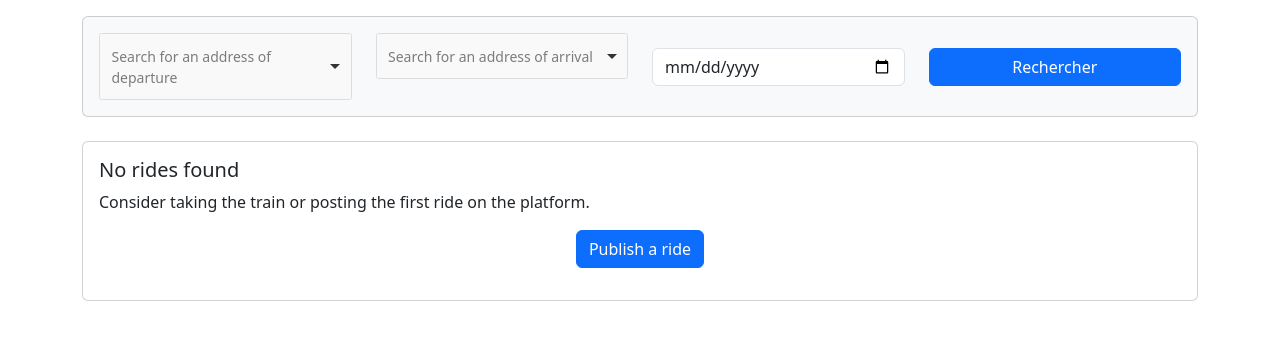
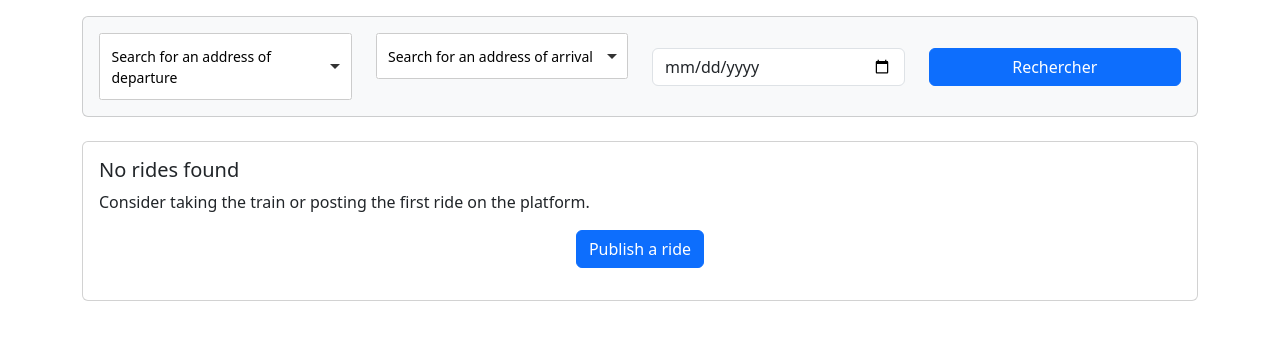
Before and after one commit to thdemarty/insaroule, a Django app: template project/carpool/templates/rides/list.html in a window 1280 px wide. Shown: the part 56-420 px from the top of the page. Run offline with Django 5.2, Linux system fonts and the light colour scheme; the template is opened without the code that fills it, so the values that code supplies are empty; parts of the project's set-up code (start-up, migrations or seed data) failed here and were passed over; some libraries are stand-ins or nearby versions.

Commit message:
Departure/arrival fields in rides_list to white

```diff
--- a/project/carpool/templates/rides/list.html
+++ b/project/carpool/templates/rides/list.html
@@ -13,6 +13,15 @@
     .choices__list--dropdown,
     .choices__list[aria-expanded] {
         z-index: 2; /* greater than z-index of stretched-link */
+    }
+
+    .choices__inner {
+        background-color: #ffffff !important; /* white background instead of grey */
+        border: 1px solid #cccccc; /* lighter border */
+    }
+
+    .choices__placeholder {
+        opacity: 1;
     }
 
     .circle {
```
